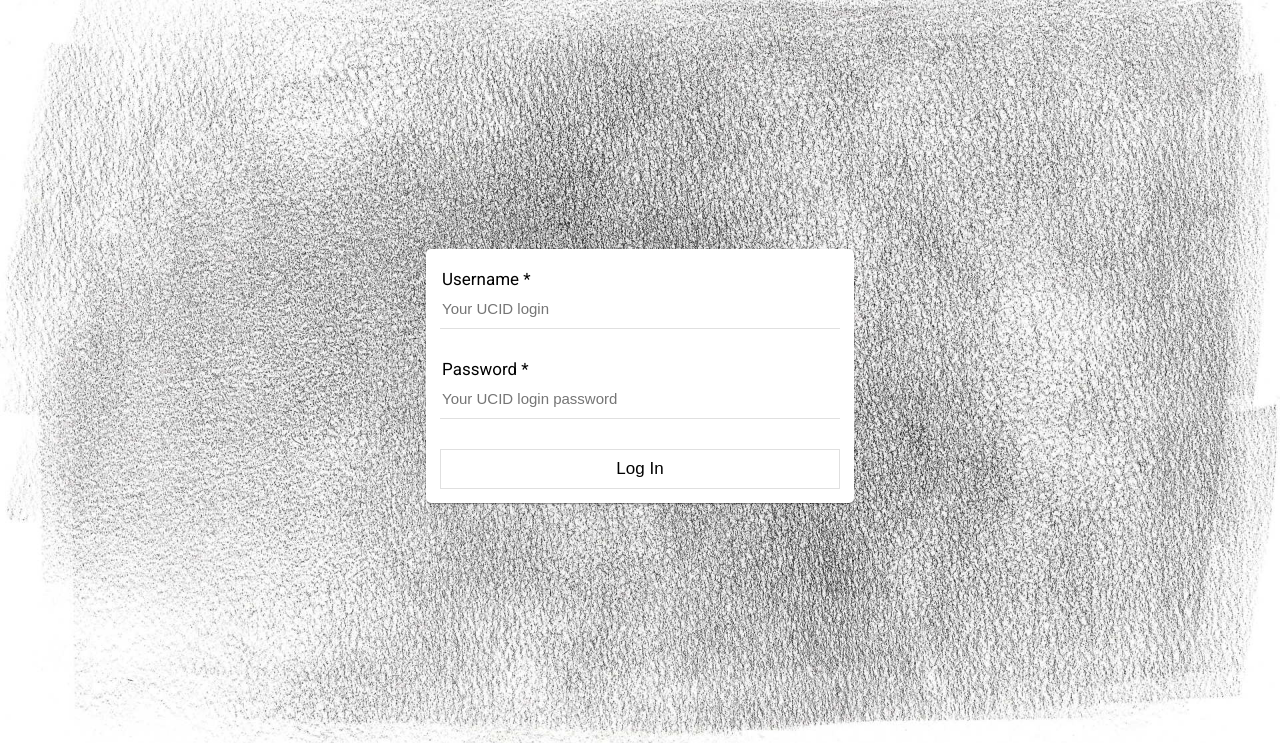
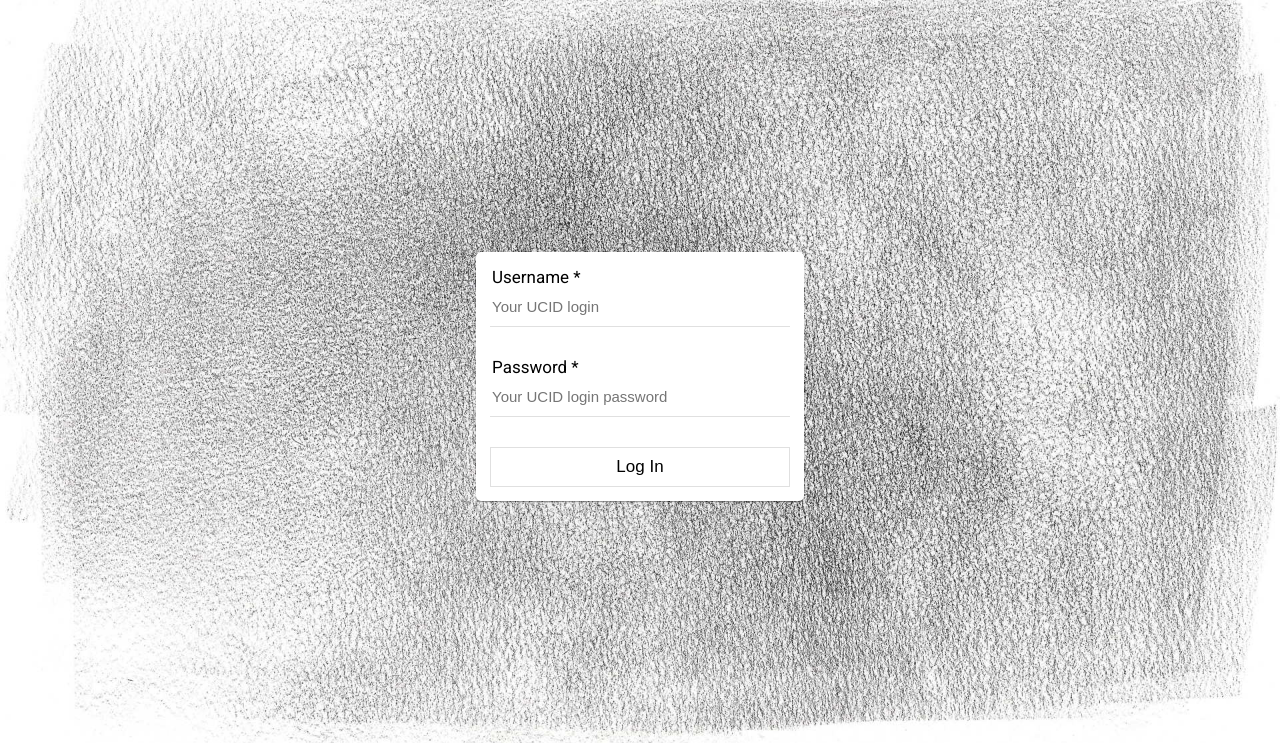
Before and after one commit to Educational-Systems/client, a PHP site: page / in a window 1280 px wide. Shown: the top 743 px of the page. Run offline with PHP 8.4, Linux system fonts and the light colour scheme.

Commit message:
Changed few styles

```diff
--- a/assets/css/style.css
+++ b/assets/css/style.css
@@ -38,13 +38,13 @@ body {
 }
 
 .form-container {
-    width: 400px;
+    width: 300px;
     padding: 14px;
-    padding-top: 20px;
+    padding-top: 15px;
 }
 
 .response-container {
-    width: 400px;
+    width: 320px;
     padding: 14px;
     margin-top: 20px;
 }
```
